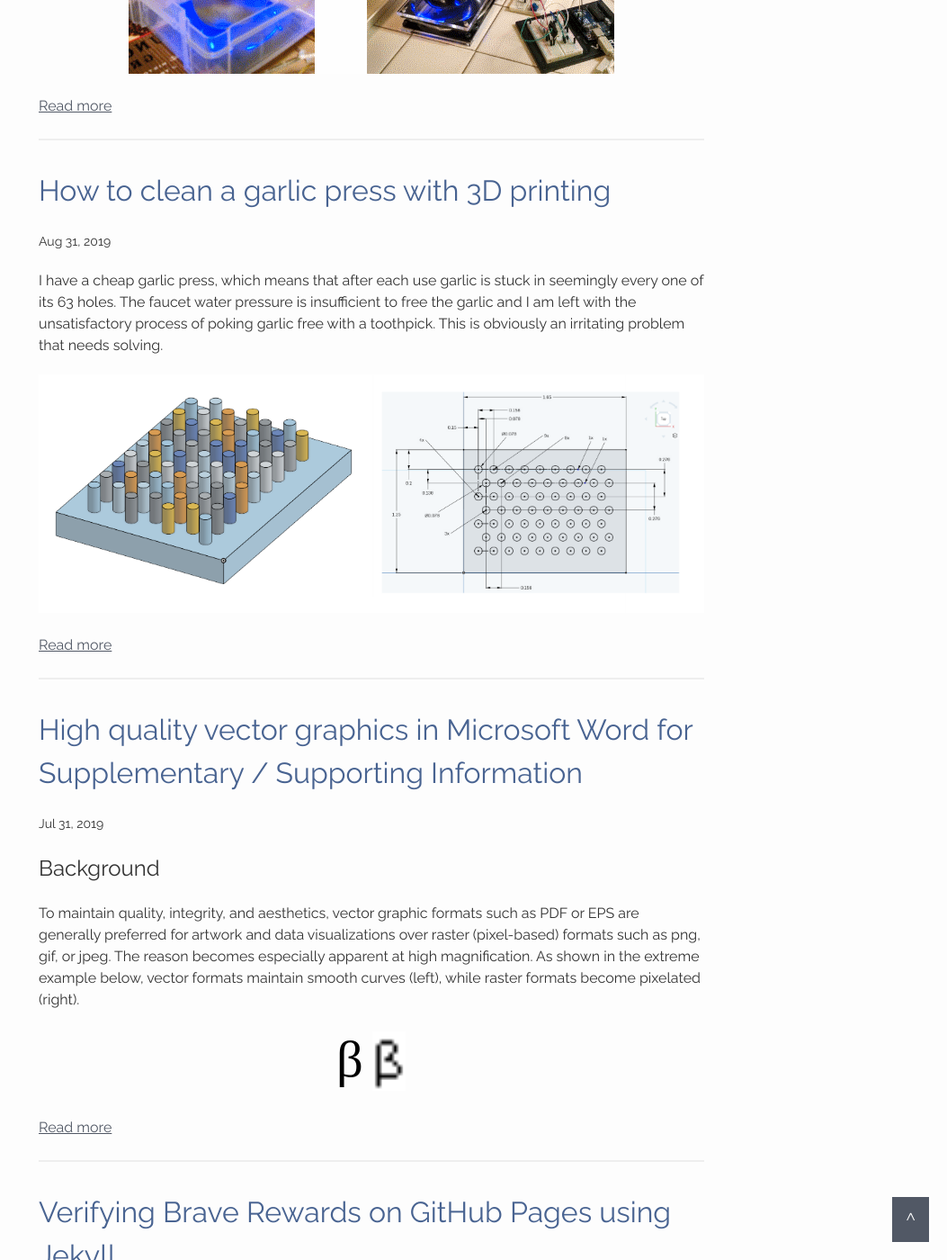
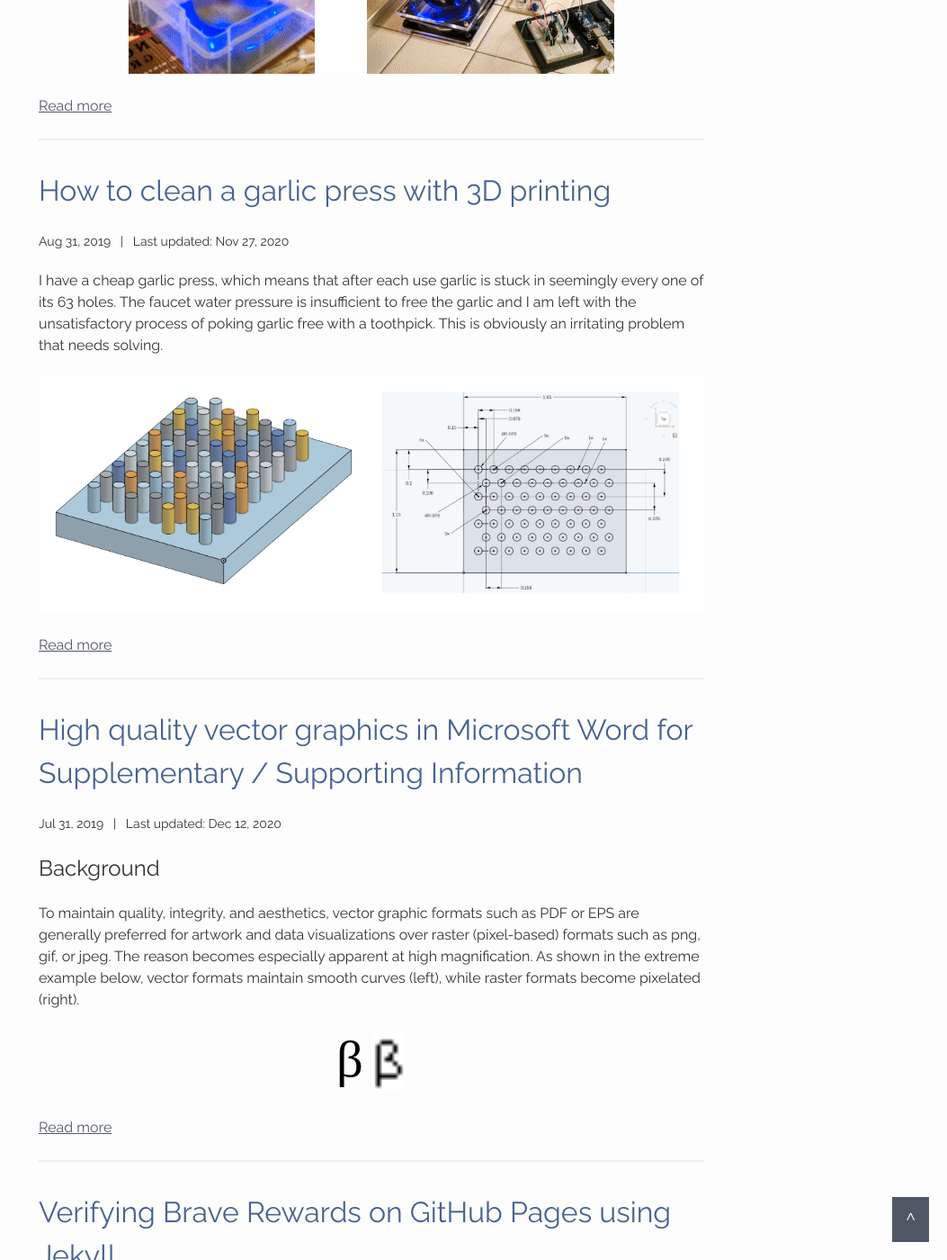
Before and after one commit to dcroote/dcroote.github.io, a Jekyll site: the page built from index.html, in a window 1280 px wide and 1400 px high, scrolled down 1503 px. Shown: the whole window at 90% size, without its empty margins (227-1280 px from the left). Built offline with Jekyll 4.4.1, drawn with Linux system fonts in a browser that asks for light colours.

Commit message:
Add post last updated date to home page

```diff
--- a/index.html
+++ b/index.html
@@ -9,7 +9,11 @@
         <h1>
           <a class="post-link" href="{{ post.url | prepend: site.baseurl }}">{{ post.title }}</a>
         </h1>
-        <span class="post-meta">{{ post.date | date: "%b %-d, %Y" }}</span>
+        <span class="post-meta">{{ post.date | date: "%b %-d, %Y" }}
+          {% if post.last_modified_at %}
+            &nbsp; | &nbsp; Last updated: {{ post.last_modified_at | date: "%b %-d, %Y" }}
+          {% endif %}
+        </span>
 	    <div class="content">
 		{{ post.excerpt }}
 
```
